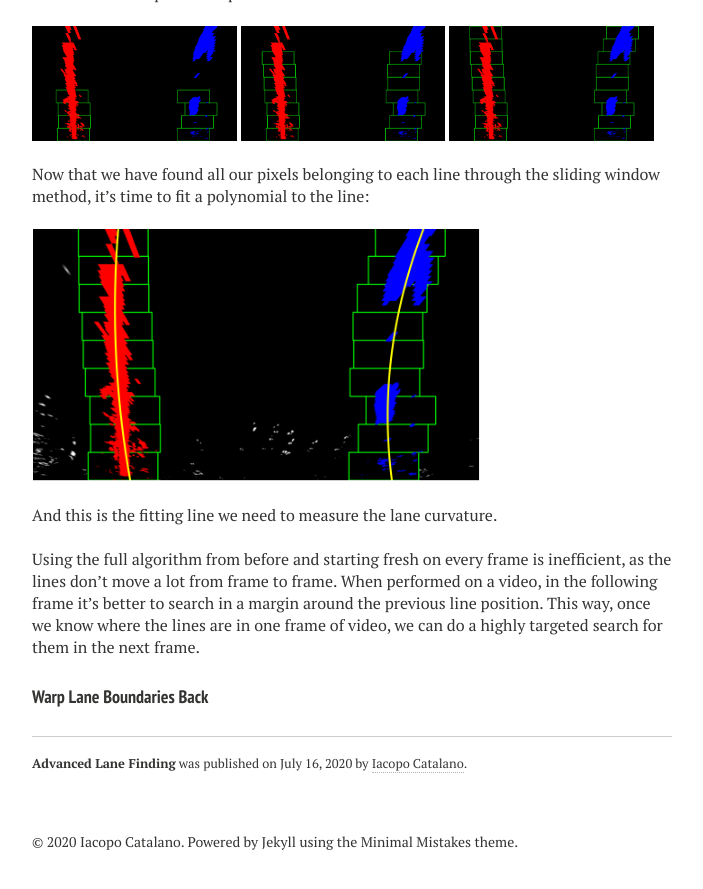
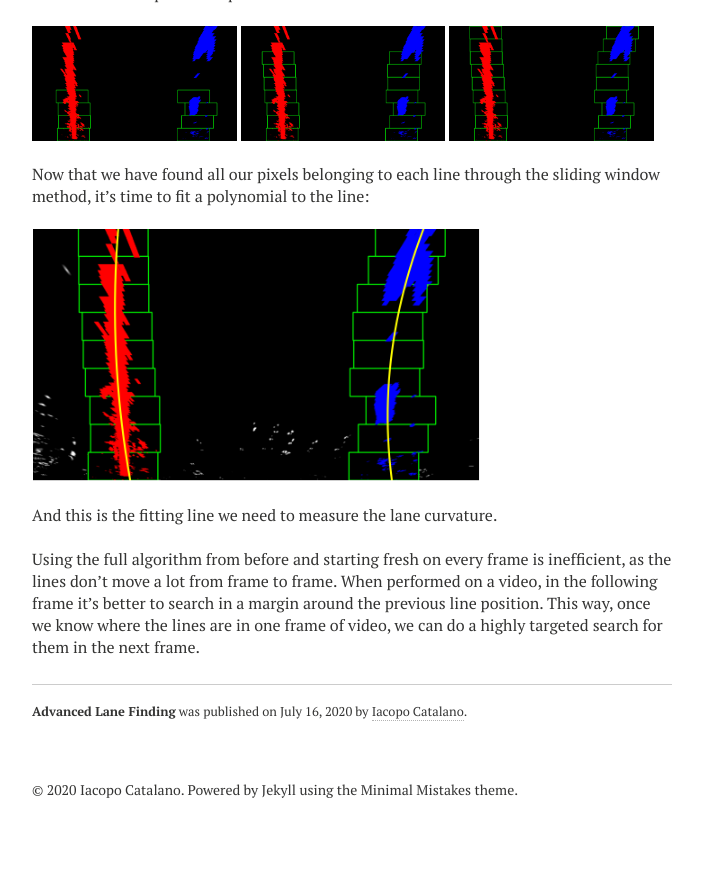
Before and after one commit to IacopomC/iacopomc.github.io, a Jekyll site: the page built from _posts/2020-07-16-advanced-lane-finding.md, in a window 1280 px wide and 900 px high, scrolled down 10130 px. Shown: the top 889 px of the window, without its empty margins (288-991 px from the left). Built offline with Jekyll 4.4.1, drawn with Linux system fonts in a browser that asks for light colours; nearby versions of some CDN libraries; our own code applies the rules of GitHub Pages for plain Markdown files; after the commit the page ends 10978 px from its top, so only the background shows below that.

Commit message:
Delete last section

```diff
--- a/_posts/2020-07-16-advanced-lane-finding.md
+++ b/_posts/2020-07-16-advanced-lane-finding.md
@@ -345,5 +345,3 @@ And this is the fitting line we need to measure the lane curvature.
 <br/>
 
 Using the full algorithm from before and starting fresh on every frame is inefficient, as the lines don't move a lot from frame to frame. When performed on a video, in the following frame it's better to search in a margin around the previous line position. This way, once we know where the lines are in one frame of video, we can do a highly targeted search for them in the next frame.
-
-#### Warp Lane Boundaries Back
```
